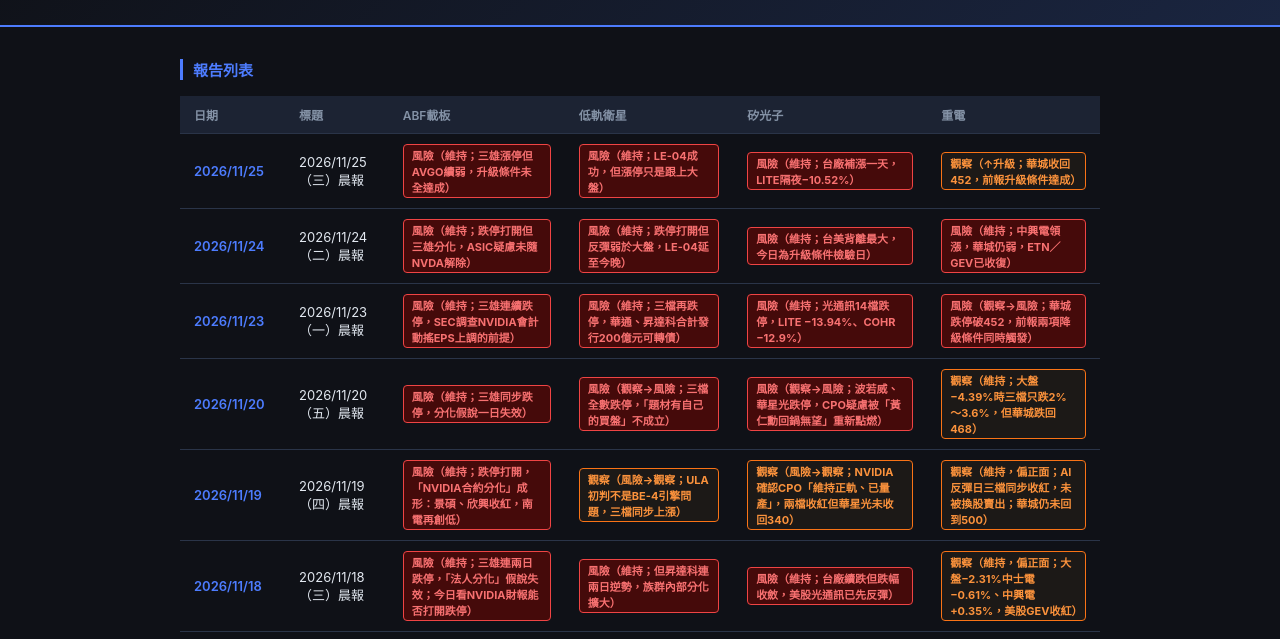
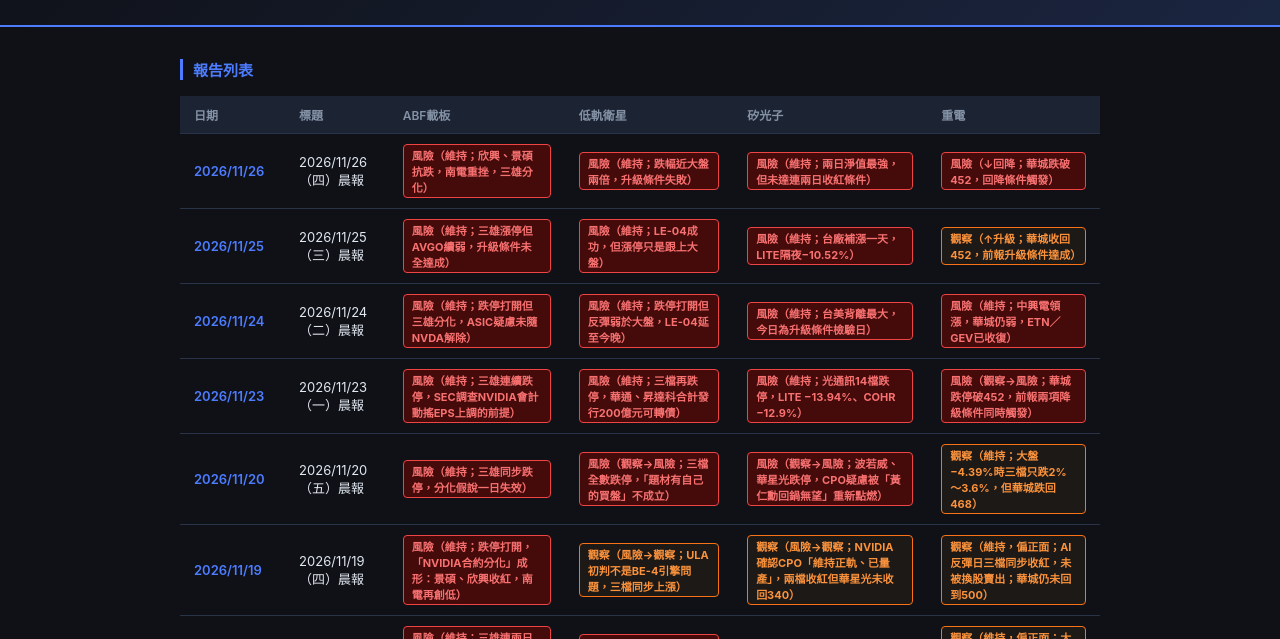
Before and after one commit to Lian-heng499/morning-report, a plain HTML site: page index.html in a window 1280 px wide. Shown: the part 88-727 px from the top of the page. Drawn offline with Linux system fonts and the light colour scheme.

Commit message:
Update index page

```diff
--- a/index.html
+++ b/index.html
@@ -48,6 +48,14 @@
       </tr>
     </thead>
     <tbody>
+        <tr>
+          <td><a href="reports/晨報_20261126.html">2026/11/26</a></td>
+          <td>2026/11/26（四）晨報</td>
+          <td><span class="signal signal-risk">風險（維持；欣興、景碩抗跌，南電重挫，三雄分化）</span></td>
+          <td><span class="signal signal-risk">風險（維持；跌幅近大盤兩倍，升級條件失敗）</span></td>
+          <td><span class="signal signal-risk">風險（維持；兩日淨值最強，但未達連兩日收紅條件）</span></td>
+          <td><span class="signal signal-risk">風險（↓回降；華城跌破452，回降條件觸發）</span></td>
+        </tr>
         <tr>
           <td><a href="reports/晨報_20261125.html">2026/11/25</a></td>
           <td>2026/11/25（三）晨報</td>
```
